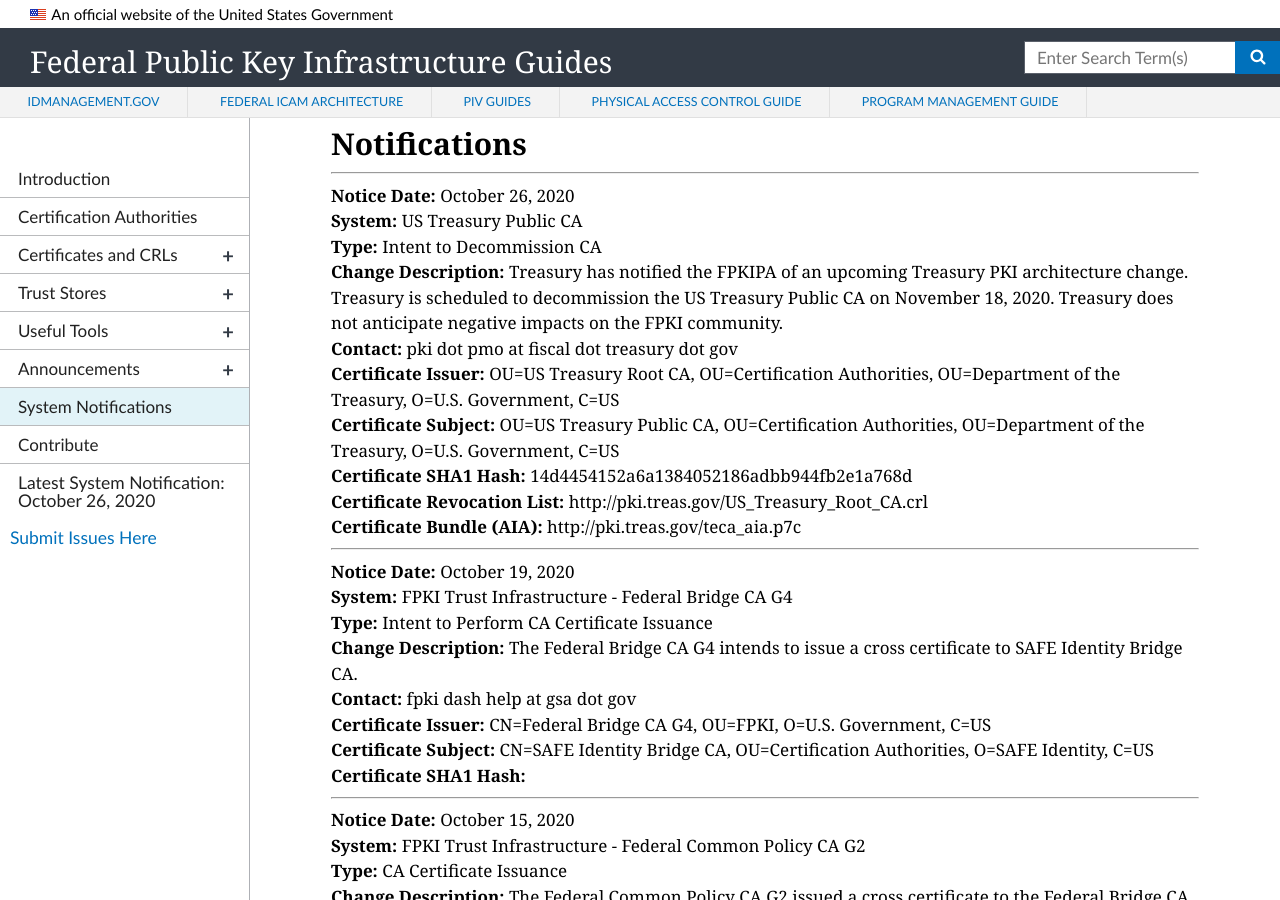
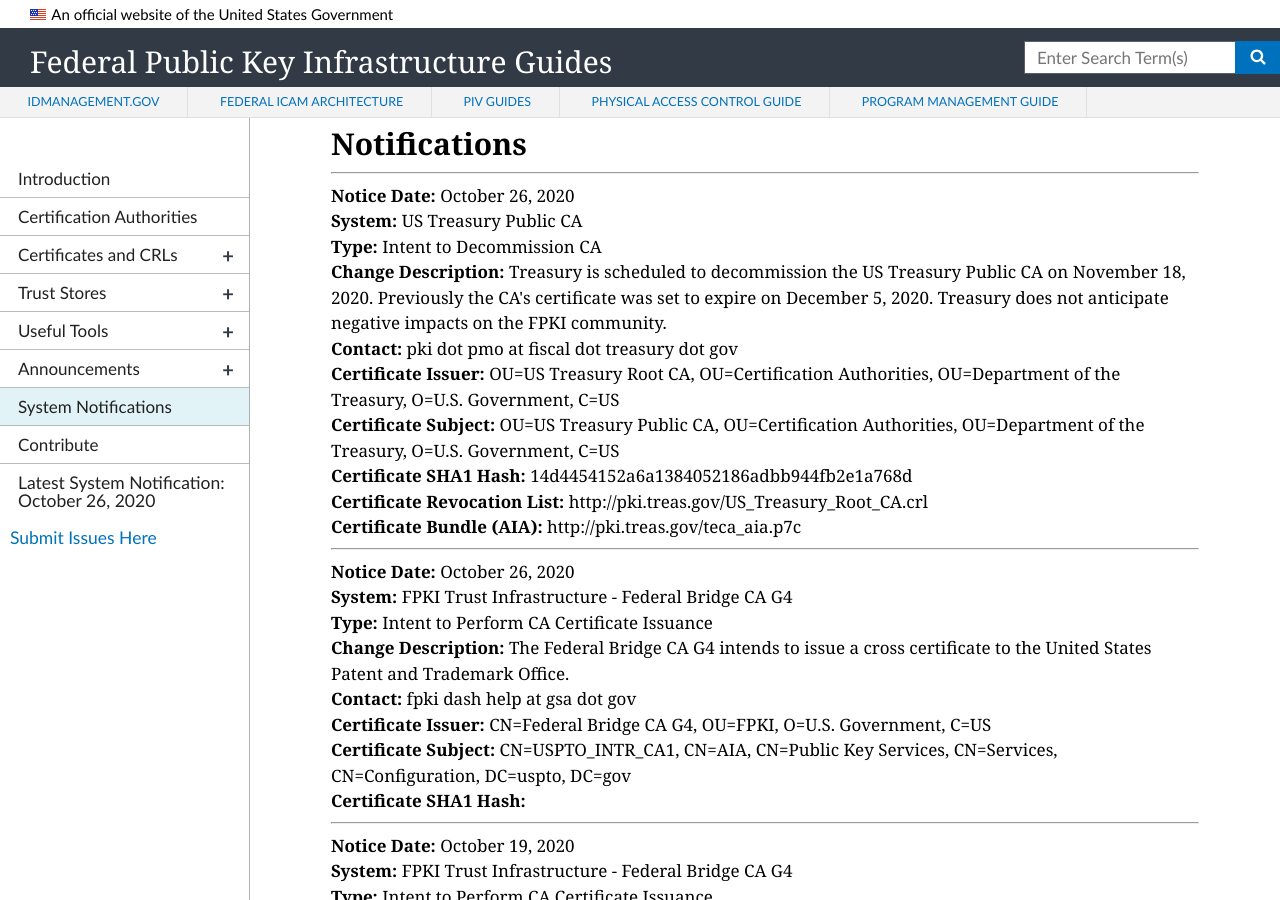
Before and after one commit to GSA/fpki-guides, a Jekyll site: the page built from pages/fpki_notifications.md, in a window 1280 px wide and 900 px high, scrolled down 748 px. Built offline with Jekyll 4.4.1, drawn with Linux system fonts in a browser that asks for light colours; nearby versions of some CDN libraries.

Commit message:
Update notifications.yml

```diff
--- a/_data/notifications.yml
+++ b/_data/notifications.yml
@@ -2964,10 +2964,24 @@
   ocsp_uri:
 
 - notice_date: October 26, 2020
+  change_type: Intent to Perform CA Certificate Issuance
+  start_datetime:
+  system: FPKI Trust Infrastructure - Federal Bridge CA G4
+  change_description: The Federal Bridge CA G4 intends to issue a cross certificate to the United States Patent and Trademark Office.
+  contact: fpki dash help at gsa dot gov
+  ca_certificate_hash:
+  ca_certificate_issuer: CN=Federal Bridge CA G4, OU=FPKI, O=U.S. Government, C=US
+  ca_certificate_subject: CN=USPTO_INTR_CA1, CN=AIA, CN=Public Key Services, CN=Services, CN=Configuration, DC=uspto, DC=gov
+  cdp_uri:
+  aia_uri:
+  sia_uri:
+  ocsp_uri:
+
+- notice_date: October 26, 2020
   change_type: Intent to Decommission CA
   start_datetime:
   system: US Treasury Public CA
-  change_description: Treasury has notified the FPKIPA of an upcoming Treasury PKI architecture change.  Treasury is scheduled to decommission the US Treasury Public CA on November 18, 2020.  Treasury does not anticipate negative impacts on the FPKI community.
+  change_description: Treasury is scheduled to decommission the US Treasury Public CA on November 18, 2020.  Previously the CA's certificate was set to expire on December 5, 2020.  Treasury does not anticipate negative impacts on the FPKI community.
   contact: pki dot pmo at fiscal dot treasury dot gov
   ca_certificate_hash: 14d4454152a6a1384052186adbb944fb2e1a768d
   ca_certificate_issuer: OU=US Treasury Root CA, OU=Certification Authorities, OU=Department of the Treasury, O=U.S. Government, C=US
```
